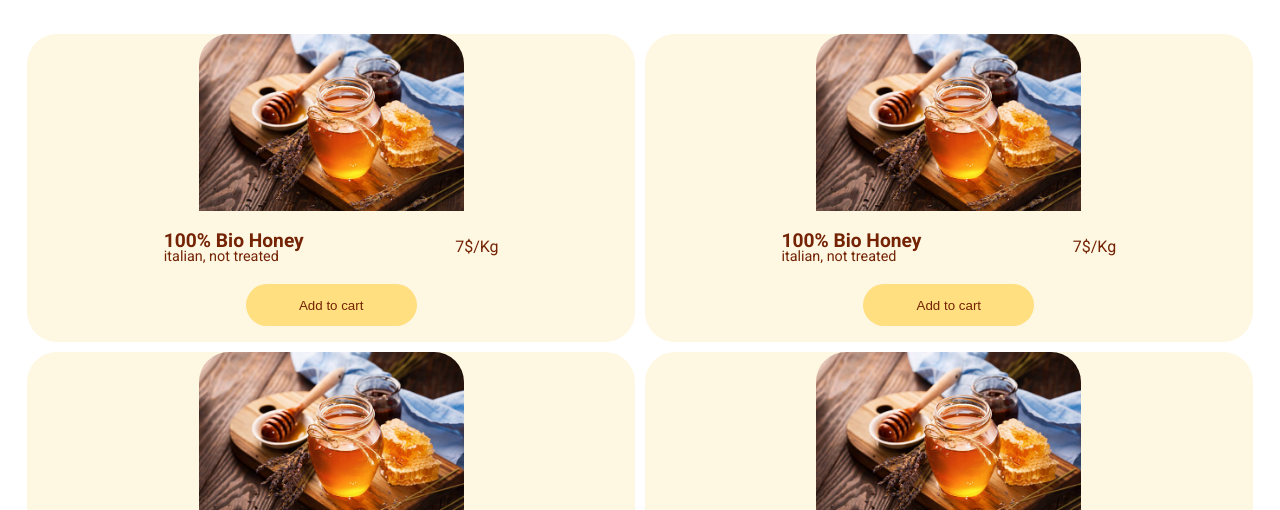
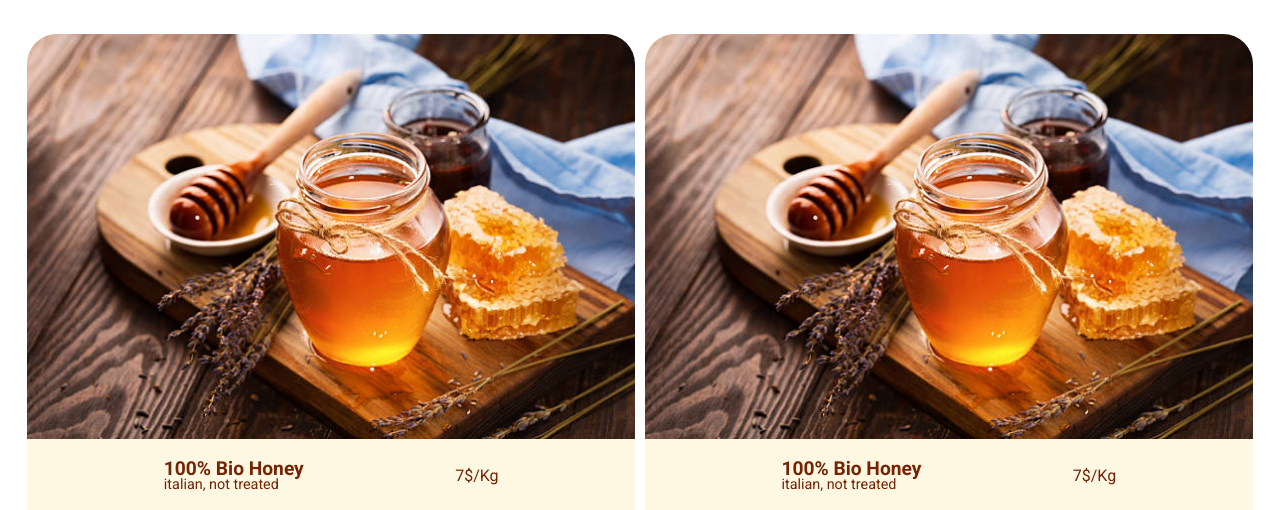
Before and after one commit to ManganoEmanueleUmberto/U2-W1-D3, a plain HTML site: page index.html in a window 1280 px wide. Shown: the part 244-754 px from the top of the page. Drawn offline with Linux system fonts and the light colour scheme.

Commit message:
card img width - fix

```diff
--- a/assets/css/index.css
+++ b/assets/css/index.css
@@ -73,7 +73,7 @@ main h1 {
   align-items: center;
 }
 .card img {
-  max-width: 265px;
+  width: 100%;
   border-top-left-radius: 30px;
   border-top-right-radius: 30px;
 }
```
